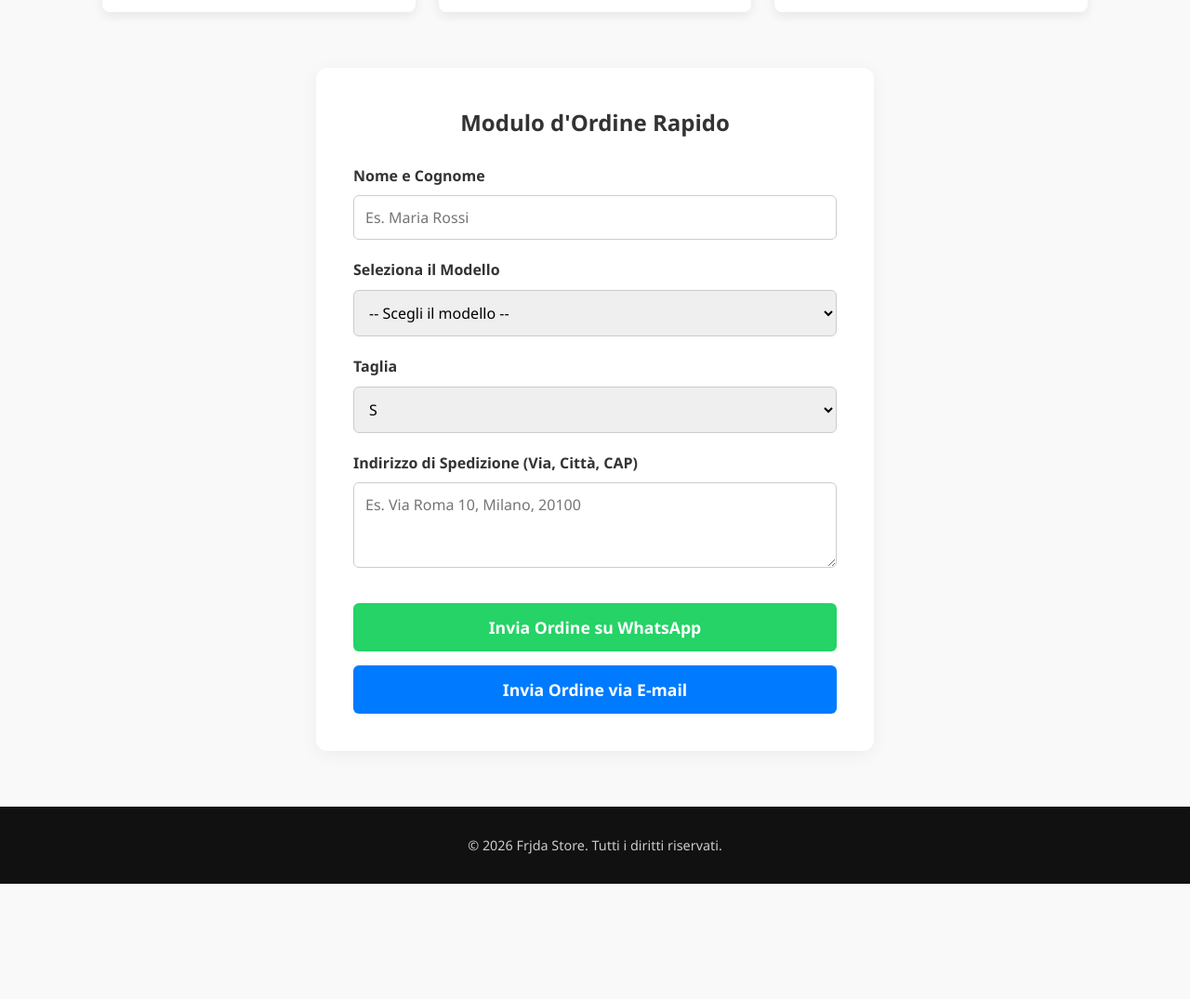
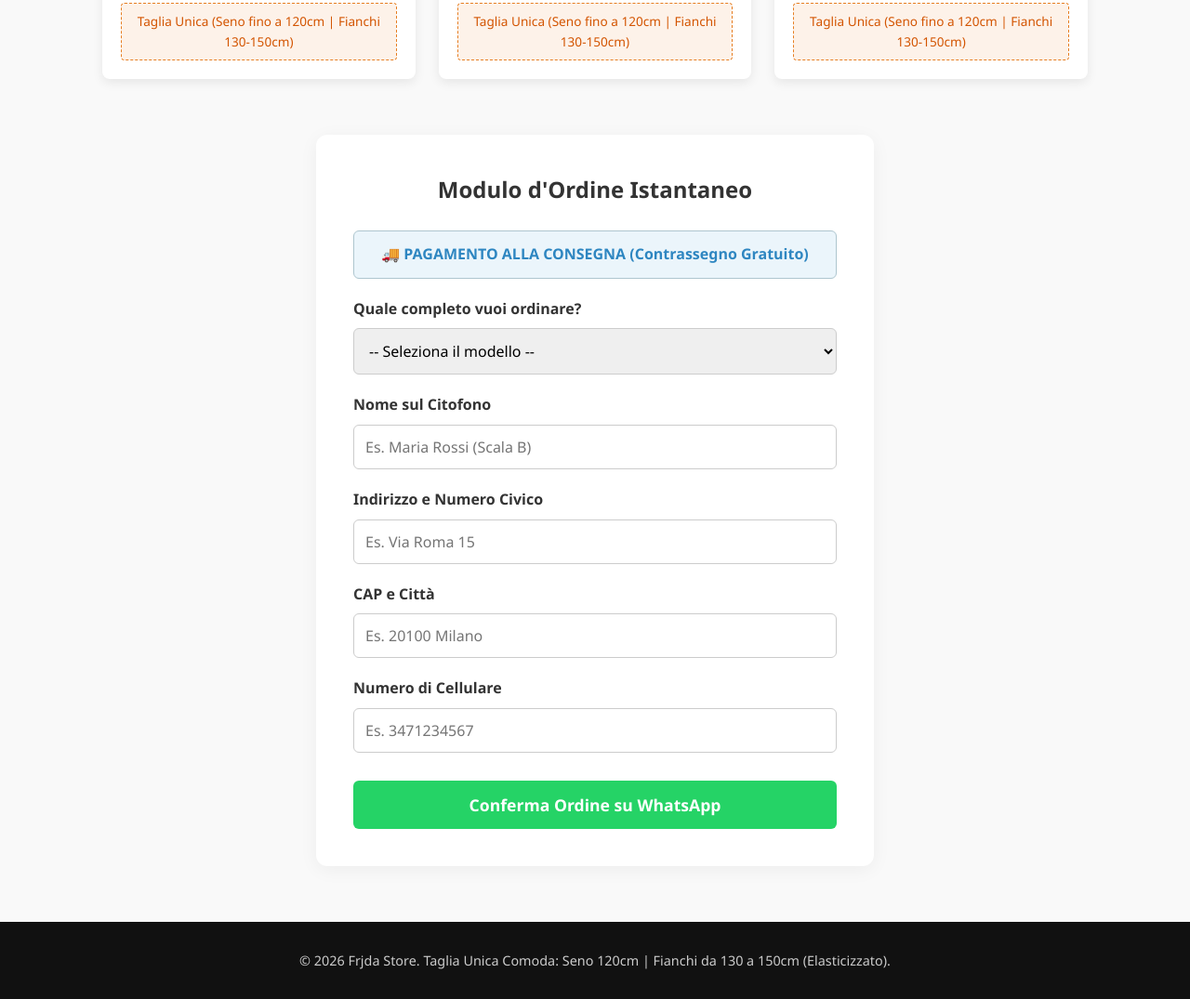
Before and after one commit to bpj9t846f5-art/Frjda, a plain HTML site: page index.html in a window 1280 px wide. Shown: the part 753-1828 px from the top of the page at 93% size. Before the commit the page ends 1704 px from the top, so only its background shows below. Drawn offline with Linux system fonts and the light colour scheme.

Commit message:
Update index.html

```diff
--- a/index.html
+++ b/index.html
@@ -44,12 +44,10 @@
             padding: 0 20px;
         }
 
-        /* Griglia Prodotti */
         .gallery-title {
             text-align: center;
             margin-bottom: 30px;
             font-size: 1.8rem;
-            position: relative;
         }
 
         .grid {
@@ -65,10 +63,6 @@
             overflow: hidden;
             box-shadow: 0 4px 12px rgba(0,0,0,0.08);
             transition: transform 0.3s ease;
-        }
-
-        .card:hover {
-            transform: translateY(-5px);
         }
 
         .card img {
@@ -92,9 +86,19 @@
             font-weight: bold;
             color: #e67e22;
             font-size: 1.3rem;
+            margin-bottom: 10px;
         }
 
-        /* Sezione Modulo D'Ordine */
+        .info-taglia {
+            background: #fdf2e9;
+            color: #d35400;
+            font-size: 0.85rem;
+            padding: 8px;
+            border-radius: 4px;
+            border: 1px dashed #e67e22;
+            display: inline-block;
+        }
+
         .order-section {
             background: #fff;
             padding: 40px;
@@ -119,7 +123,7 @@
             font-weight: 600;
         }
 
-        .form-group input, .form-group select, .form-group textarea {
+        .form-group input, .form-group select {
             width: 100%;
             padding: 12px;
             border: 1px solid #ccc;
@@ -127,11 +131,18 @@
             font-size: 1rem;
         }
 
-        /* Bottoni */
+        .badge-contrassegno {
+            background-color: #ebf5fb;
+            color: #2e86c1;
+            padding: 12px;
+            border-radius: 6px;
+            text-align: center;
+            font-weight: bold;
+            margin-bottom: 20px;
+            border: 1px solid #aec6cf;
+        }
+
         .btn-container {
-            display: flex;
-            flex-direction: column;
-            gap: 15px;
             margin-top: 30px;
         }
 
@@ -139,6 +150,7 @@
             display: flex;
             align-items: center;
             justify-content: center;
+            width: 100%;
             padding: 14px;
             border: none;
             border-radius: 6px;
@@ -146,24 +158,13 @@
             font-weight: bold;
             cursor: pointer;
             text-decoration: none;
+            color: white;
+            background-color: #25D366;
             transition: background 0.3s ease;
-            color: white;
         }
 
-        .btn-whatsapp {
-            background-color: #25D366;
-        }
-
-        .btn-whatsapp:hover {
+        .btn:hover {
             background-color: #1ebd57;
-        }
-
-        .btn-email {
-            background-color: #007BFF;
-        }
-
-        .btn-email:hover {
-            background-color: #0056b3;
         }
 
         footer {
@@ -179,56 +180,62 @@
 
     <header>
         <h1>Frjda</h1>
-        <p>Scegli il tuo outfit ideale e ordina in un click</p>
+        <p>Collezione Completi Donna - Taglia Unica Comoda</p>
     </header>
 
     <div class="container">
 
-        <h2 class="gallery-title">I Nostri Completi Esclusivi</h2>
+        <h2 class="gallery-title">I Nostri Completi Disponibili</h2>
 
-        <!-- Griglia che riprende i prodotti visti in image.png -->
         <div class="grid">
+            <!-- PRODOTTO 1 -->
             <div class="card">
-                <img src="link_immagine_1.jpg" alt="Completo Blu Elettrico">
+                <!-- Sostituisci il link qui sotto con quello di ImgBB -->
+                <img src="INSERISCI_QUI_IL_LINK_DELLA_FOTO_1" alt="Completo Blu Elettrico">
                 <div class="card-body">
                     <h3>Completo Blu Elettrico & Fantasia</h3>
                     <p class="price">€ 39,90</p>
+                    <div class="info-taglia">Taglia Unica (Seno fino a 120cm | Fianchi 130-150cm)</div>
                 </div>
             </div>
 
+            <!-- PRODOTTO 2 -->
             <div class="card">
-                <img src="link_immagine_2.jpg" alt="Completo Nero e Fiori">
+                <!-- Sostituisci il link qui sotto con quello di ImgBB -->
+                <img src="INSERISCI_QUI_IL_LINK_DELLA_FOTO_2" alt="Completo Nero e Fiori">
                 <div class="card-body">
                     <h3>Completo Nero & Pantalone Floreale</h3>
                     <p class="price">€ 39,90</p>
+                    <div class="info-taglia">Taglia Unica (Seno fino a 120cm | Fianchi 130-150cm)</div>
                 </div>
             </div>
 
+            <!-- PRODOTTO 3 -->
             <div class="card">
-                <img src="link_immagine_3.jpg" alt="Completo Verde Acido">
+                <!-- Sostituisci il link qui sotto con quello di ImgBB -->
+                <img src="INSERISCI_QUI_IL_LINK_DELLA_FOTO_3" alt="Completo Verde Acido">
                 <div class="card-body">
                     <h3>Completo Verde Acido & Geometrico</h3>
                     <p class="price">€ 39,90</p>
+                    <div class="info-taglia">Taglia Unica (Seno fino a 120cm | Fianchi 130-150cm)</div>
                 </div>
             </div>
-
-            <!-- Puoi duplicare questo blocco ".card" per aggiungere tutti e 9 i modelli di image.png -->
         </div>
 
         <!-- Sezione Modulo Ordine -->
-        <div class="order-section" id="ordine">
-            <h2>Modulo d'Ordine Rapido</h2>
+        <div class="order-section">
+            <h2>Modulo d'Ordine Istantaneo</h2>
+
+            <div class="badge-contrassegno">
+                🚚 PAGAMENTO ALLA CONSEGNA (Contrassegno Gratuito)
+            </div>
+
             <form id="orderForm">
 
                 <div class="form-group">
-                    <label for="name">Nome e Cognome</label>
-                    <input type="text" id="name" required placeholder="Es. Maria Rossi">
-                </div>
-
-                <div class="form-group">
-                    <label for="product">Seleziona il Modello</label>
+                    <label for="product">Quale completo vuoi ordinare?</label>
                     <select id="product" required>
-                        <option value="">-- Scegli il modello --</option>
+                        <option value="">-- Seleziona il modello --</option>
                         <option value="Blu Elettrico">Completo Blu Elettrico & Fantasia</option>
                         <option value="Nero Fiori">Completo Nero & Pantalone Floreale</option>
                         <option value="Verde Acido">Completo Verde Acido & Geometrico</option>
@@ -236,29 +243,28 @@
                 </div>
 
                 <div class="form-group">
-                    <label for="size">Taglia</label>
-                    <select id="size" required>
-                        <option value="S">S</option>
-                        <option value="M">M</option>
-                        <option value="L">L</option>
-                        <option value="XL">XL</option>
-                    </select>
+                    <label for="name">Nome sul Citofono</label>
+                    <input type="text" id="name" required placeholder="Es. Maria Rossi (Scala B)">
                 </div>
 
                 <div class="form-group">
-                    <label for="address">Indirizzo di Spedizione (Via, Città, CAP)</label>
-                    <textarea id="address" rows="3" required placeholder="Es. Via Roma 10, Milano, 20100"></textarea>
+                    <label for="address">Indirizzo e Numero Civico</label>
+                    <input type="text" id="address" required placeholder="Es. Via Roma 15">
+                </div>
+
+                <div class="form-group">
+                    <label for="cap">CAP e Città</label>
+                    <input type="text" id="cap" required placeholder="Es. 20100 Milano">
+                </div>
+
+                <div class="form-group">
+                    <label for="phone">Numero di Cellulare</label>
+                    <input type="tel" id="phone" required placeholder="Es. 3471234567">
                 </div>
 
                 <div class="btn-container">
-                    <!-- Invia su WhatsApp -->
-                    <button type="button" class="btn btn-whatsapp" onclick="sendWhatsApp()">
-                        Invia Ordine su WhatsApp
-                    </button>
-
-                    <!-- Invia via E-mail -->
-                    <button type="button" class="btn btn-email" onclick="sendEmail()">
-                        Invia Ordine via E-mail
+                    <button type="button" class="btn" onclick="sendWhatsApp()">
+                        Conferma Ordine su WhatsApp
                     </button>
                 </div>
 
@@ -268,58 +274,36 @@
     </div>
 
     <footer>
-        <p>&copy; 2026 Frjda Store. Tutti i diritti riservati.</p>
+        <p>&copy; 2026 Frjda Store. Taglia Unica Comoda: Seno 120cm | Fianchi da 130 a 150cm (Elasticizzato).</p>
     </footer>
 
     <script>
-        function getFormData() {
+        function sendWhatsApp() {
+            const product = document.getElementById('product').value;
             const name = document.getElementById('name').value;
-            const product = document.getElementById('product').value;
-            const size = document.getElementById('size').value;
             const address = document.getElementById('address').value;
+            const cap = document.getElementById('cap').value;
+            const phone = document.getElementById('phone').value;
 
-            if(!name || !product || !size || !address) {
-                alert("Per favore, compila tutti i campi prima di inviare.");
-                return null;
+            if(!product || !name || !address || !cap || !phone) {
+                alert("Per favore, inserisci tutti i dati richiesti per la spedizione.");
+                return;
             }
 
-            return { name, product, size, address };
-        }
+            const phoneNumber = "393204265674";
 
-        function sendWhatsApp() {
-            const data = getFormData();
-            if(!data) return;
-
-            // CONFIGURA QUI IL TUO NUMERO (Prefisso internazionale + numero senza spazi)
-            const phoneNumber = "393331234567";
-
-            const message = `Nuovo Ordine da Frjda:\n\n` +
-                            `👤 Nome: ${data.name}\n` +
-                            `👗 Modello: ${data.product}\n` +
-                            `📏 Taglia: ${data.size}\n` +
-                            `📍 Indirizzo: ${data.address}`;
+            const message = `Nuovo Ordine Frjda (Pagamento alla Consegna):\n\n` +
+                            `👗 Modello: ${product}\n` +
+                            `📏 Taglia: UNICA (Seno 120cm / Fianchi 130-150cm)\n` +
+                            `🔔 Citofono: ${name}\n` +
+                            `📍 Indirizzo: ${address}\n` +
+                            `📮 CAP e Città: ${cap}\n` +
+                            `📞 Cellulare: ${phone}\n\n` +
+                            `📦 Tipo Pagamento: Alla consegna`;
 
             const url = `https://api.whatsapp.com/send?phone=${phoneNumber}&text=${encodeURIComponent(message)}`;
             window.open(url, '_blank');
         }
-
-        function sendEmail() {
-            const data = getFormData();
-            if(!data) return;
-
-            // CONFIGURA QUI LA TUA EMAIL
-            const emailTo = "LA_TUA_EMAIL@esempio.com";
-
-            const subject = `Nuovo Ordine Frjda - ${data.name}`;
-            const body = `Dettagli dell'ordine:\n\n` +
-                         `Nome: ${data.name}\n` +
-                         `Modello: ${data.product}\n` +
-                         `Taglia: ${data.size}\n` +
-                         `Indirizzo di Spedizione: ${data.address}`;
-
-            const url = `mailto:${emailTo}?subject=${encodeURIComponent(subject)}&body=${encodeURIComponent(body)}`;
-            window.location.href = url;
-        }
     </script>
 </body>
 </html>
```
